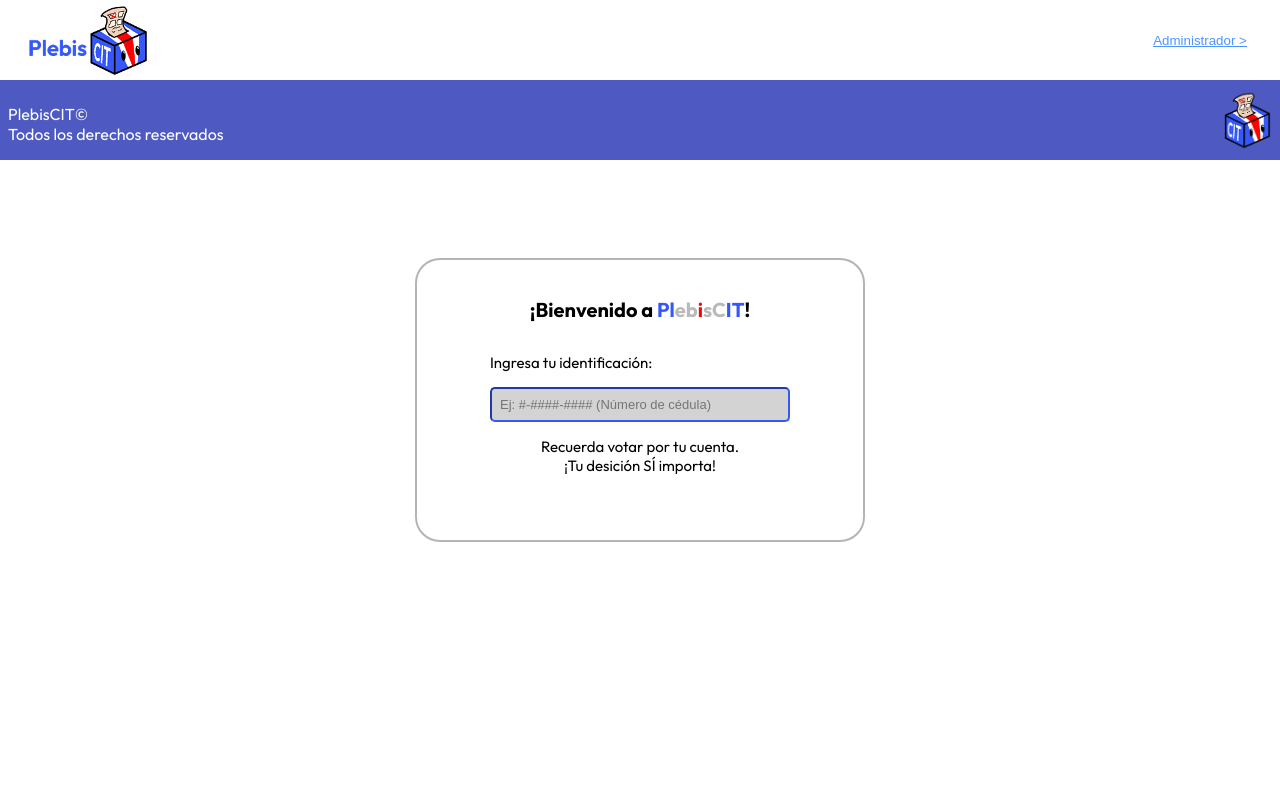
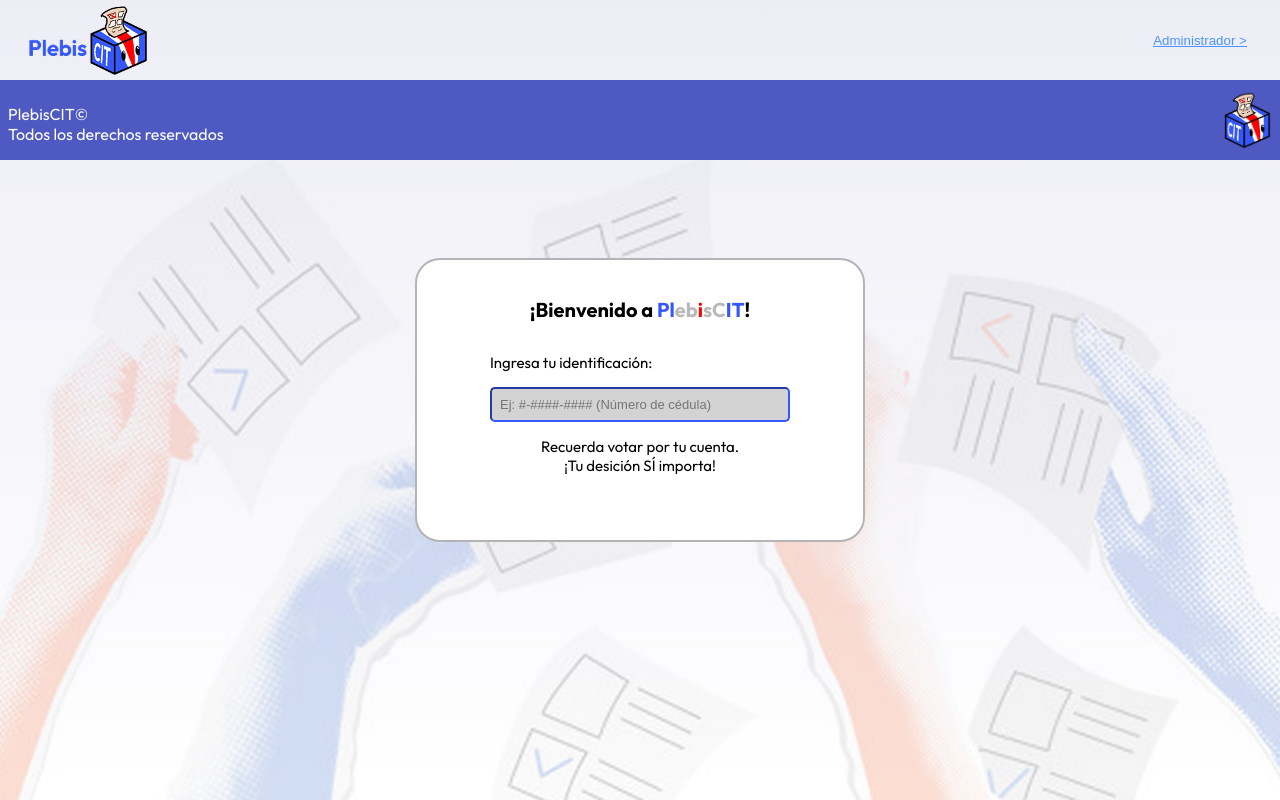
Before and after one commit to G10sr/plebisCIT, a React (Vite) app: page / in a window 1280 px wide. Built offline with nearby package versions, Linux system fonts and the light colour scheme.

Commit message:
lo arreglé xddd

```diff
--- a/src/pages/Home.jsx
+++ b/src/pages/Home.jsx
@@ -9,12 +9,7 @@ function Home() {
     return (
         <div
             className="fondo-container"
-            style={{
-                backgroundImage: `
-      linear-gradient(rgba(2, 0, 126, 0.07), rgba(0, 0, 0, 0)),
-      url(${img})
-    `
-            }}
+            style={{backgroundImage: `linear-gradient(rgba(2, 0, 126, 0.07), rgba(0, 0, 0, 0)),url(${img})`}}
         >
 
             {/* Modal - */}
@@ -48,11 +43,11 @@ function Home() {
 }
 const styles = {
     overlay: {
-        position: "fixed",
+        position: "relative",
         top: 0,
         left: 0,
         width: "100%",
-        height: "100%",
+        height: "100vh",
         backgroundColor: "rgba(0, 0, 0, 0)",
         display: "flex",
         justifyContent: "center",
```
